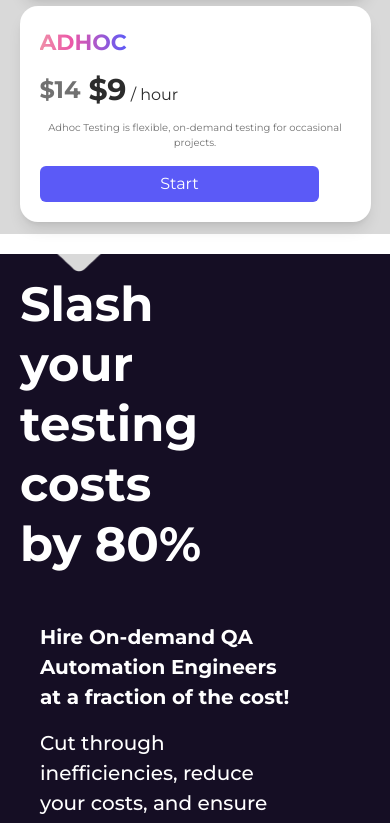
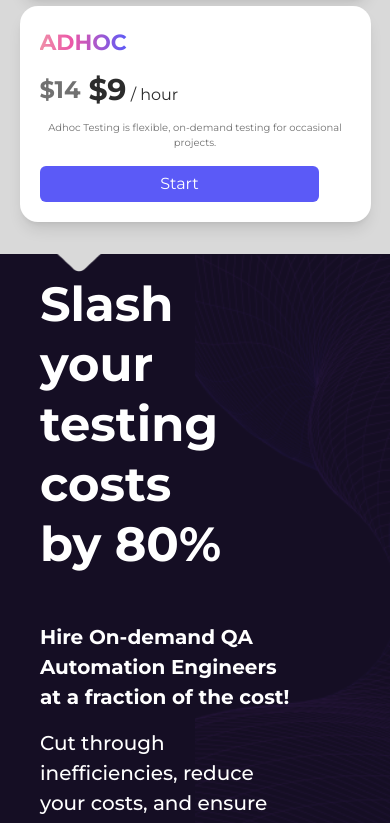
Before and after one commit to abdulbasitnutkani/landingPage, a React (Vite) app: page / in a window 390 px wide. Shown: the part 1160-1983 px from the top of the page. Built offline with nearby package versions, Linux system fonts and the light colour scheme.

Commit message:
slash section for mobile

```diff
--- a/src/App.jsx
+++ b/src/App.jsx
@@ -2,7 +2,7 @@
 import Navbar from "./components/Navbar";
 const App = () => {
   return (
-    <div className="bg-[#D9D9D9]  max-w-[1445px] mx-auto">
+    <div className="max-w-[1445px] mx-auto">
       <Navbar />
       <Hero />
     </div>
--- a/src/components/Slash.jsx
+++ b/src/components/Slash.jsx
@@ -1,11 +1,20 @@
 import s1 from "../assets/s1.png";
+import vector from "../assets/vector.png";
+
 const Slash = () => {
   return (
     <div
-      className=" h-min-screen  bg-cover bg-center mt-5 bg-[#D9D9D9]"
+      className="relative h-min-screen bg-cover bg-center mt-5 bg-[#D9D9D9]"
       style={{ backgroundImage: `url(${s1})` }}
     >
-      <h1 className=" ml-5 mt-5 text-left text-[48px] leading-[60px] font-bold text-[#FFFFFF]">
+      {/* Vector Image Positioned on the Right Half & Blended */}
+      <img
+        src={vector}
+        alt="Vector Overlay"
+        className="absolute top-0 right-0 h-full w-1/2 object-cover opacity-80 mix-blend-overlay"
+      />
+
+      <h1 className="ml-10 mt-5 text-left text-[48px] leading-[60px] font-bold text-[#FFFFFF] relative z-10">
         <span className="block">Slash</span>
         <span className="block">your</span>
         <span className="block">testing</span>
@@ -13,7 +22,7 @@
         <span className="block">by 80%</span>
       </h1>
 
-      <p className="w-[302px] px-5 ml-5 my-12 text-left text-[#FFFFFF] font-bold text-[20px] leading-[30px]">
+      <p className="w-[302px] px-5 ml-5 my-12 text-left text-[#FFFFFF] font-bold text-[20px] leading-[30px] relative z-10">
         Hire On-demand QA Automation Engineers at a fraction of the cost!
         <span className="block mt-4 font-medium">
           Cut through inefficiencies, reduce your costs, and ensure your app
@@ -23,4 +32,5 @@
     </div>
   );
 };
+
 export default Slash;
--- a/src/index.css
+++ b/src/index.css
@@ -4,3 +4,7 @@
 * {
   font-family: "Montserrat", serif;
 }
+
+body {
+  background: #d9d9d9;
+}
```
Also changed, not shown: src/assets/vector.png (added).
